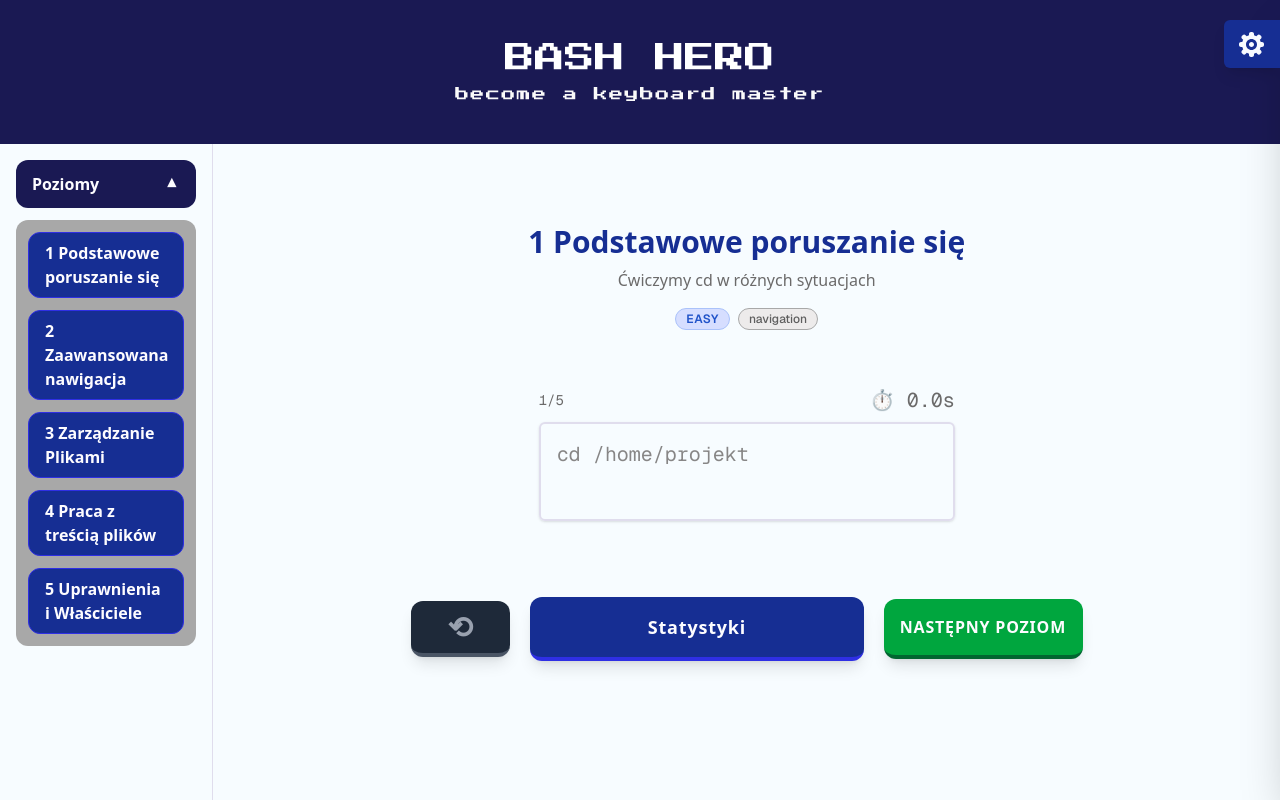
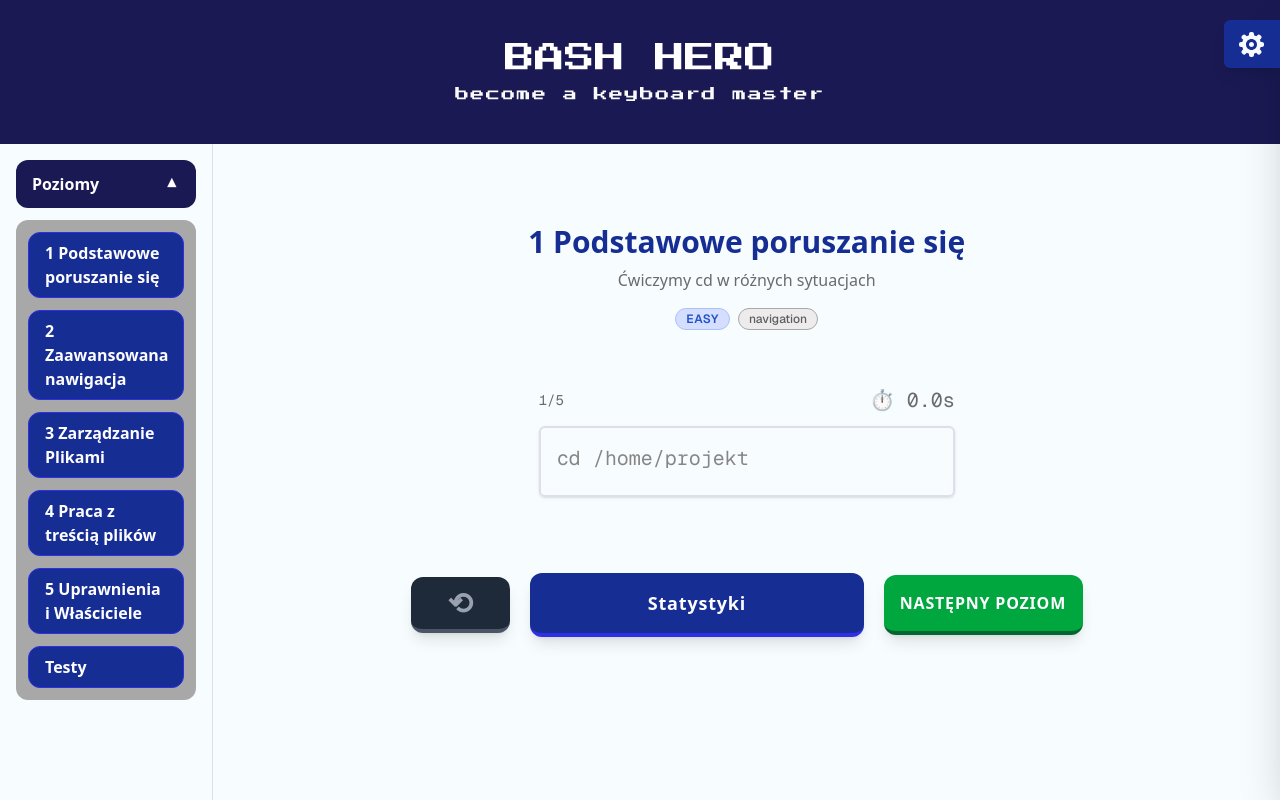
Before and after one commit to BashHero-Foundation/BashHero, a Next.js app: page /game/1 in a window 1280 px wide. Shown: the top 800 px of the page. Built offline with nearby package versions, Linux system fonts and the light colour scheme.

Commit message:
Long commands wrong layout fix + not allow paste

```diff
--- a/app/hooks/useKeyboardShortcuts.ts
+++ b/app/hooks/useKeyboardShortcuts.ts
@@ -7,6 +7,12 @@ export function useKeyboardShortcuts({handleEnter}: {handleEnter: () => void}) {
             handleEnter();
             return;
         }
+
+        if (e.ctrlKey && e.key === "v"){
+            e.preventDefault();
+            console.log("Nie tak łatwo ;)")
+        }
+
 
         if (e.key === "Tab"){
             e.preventDefault();
--- a/app/levels/chapter1.json
+++ b/app/levels/chapter1.json
@@ -165,6 +165,37 @@
         }
       ]
 
+    },
+    {
+      "id": "6",
+      "title": "Testy",
+      "description": "Testowanie",
+      "difficulty": "hard",
+      "category": "tests",
+      "points": 0,
+      "commands": [
+        {
+          "text": "aaaaaaaaaaaaa aaaaaaaaaaaaa aaaaaaaaaaaaa aaaaaaaaaaaaa",
+          "hint": "Nadaj plikowi uprawnienia do wykonywania"
+        },
+        {
+          "text": "asffaaaaaaaaaaaaaaaaaaaaaaa",
+          "hint": "Daj wszystkim pełne uprawnienia do pliku (odczyt, zapis, wykonanie)"
+        },
+        {
+          "text": "sudo",
+          "hint": "Zmień właściciela i grupę pliku na root (wymaga hasła administratora)"
+        },
+        {
+          "text": "whoami",
+          "hint": "Sprawdź, na jakim użytkowniku aktualnie pracujesz"
+        },
+        {
+          "text": "groups",
+          "hint": "Wyświetl listę grup, do których należysz"
+        }
+      ]
+
     }
 
   ]
--- a/components/StatsPageContent.tsx
+++ b/components/StatsPageContent.tsx
@@ -76,8 +76,6 @@ export function StatsPageContent({ level }: StatsPageContentProps) {
               </div>
               */}
 
-              <a href={scormify_path('/game')} className="text-2xl text-text-secondary font-bold hover:text-3xl duration-150"> Strona główna </a>
-
 
               {/* Timestamp */}
               <div className="text-center text-sm text-text-neutral mt-4">
--- a/components/TypingView.tsx
+++ b/components/TypingView.tsx
@@ -7,10 +7,9 @@ import { Level } from "@/app/types";
 import FinishedLevelButtons from './FinishedLevelButtons';
 import { useLiveTimer } from "@/app/hooks/useLiveTimer";
 import { useLevelStatsState } from "@/app/hooks/useLevelStatsState";
-import ThemeSwitcher from "./ThemeSwitcher";
 import TextCorrecter from "./TextCorrecter";
 import SettingsSidebar from "./settings";
-import { useState } from "react";
+import { useRef, useState, UIEvent } from "react";
 
 export function TypingView({ level, nextLevelId }: { level: Level; nextLevelId: string | null }) {
 
@@ -79,7 +78,7 @@ export function TypingView({ level, nextLevelId }: { level: Level; nextLevelId:
 
             {/* Total commands and timer */}
 
-            <div className="flex justify-between items-center mb-2 text-sm text-text-neutral font-mono">
+            <div className="flex justify-between items-center mb-3 text-sm text-text-neutral font-mono">
             <span>
                 {typing.currentIndex + 1}/{typing.totalCommands}
             </span>
@@ -93,10 +92,11 @@ export function TypingView({ level, nextLevelId }: { level: Level; nextLevelId:
 
             {/* TYPING AREA - future terminal style */}
 
-            <div className="relative font-mono text-xl p-4 border-2 border-border-separator rounded-md shadow-sm focus-within:border-btn-primary-bg transition duration-200">
+            <div className="relative font-mono text-xl p-4 border-2 border-border-separator rounded-md shadow-sm focus-within:border-btn-primary-bg
+            transition duration-200 overflow-hidden">
 
                 {/* Text to be typed */}
-                <div className="absolute inset-0 p-4 pointer-events-none whitespace-pre-wrap caret-terminal-caret">
+                <div className="absolute inset-0 p-4 pointer-events-none whitespace-pre caret-terminal-caret">
                 <TextCorrecter text={typing.text} currentCommand={typing.currentCommand} />
                 </div>
 
@@ -106,9 +106,15 @@ export function TypingView({ level, nextLevelId }: { level: Level; nextLevelId:
                 onChange={typing.handleChange}
                 onKeyDown={handleKeyDown}
                 spellCheck="false"
-                className="relative z-10 w-full bg-transparent text-transparent focus:outline-none resize-none overflow-hidden whitespace-pre-wrap caret-terminal-caret"
-                rows={2}
+                className="relative z-10 w-max min-w-full bg-transparent text-transparent focus:outline-none resize-none
+                whitespace-pre caret-terminal-caret overflow-hidden
+                "
+                style={{
+                    width: `${typing.text.length + 1}ch`,
+                }}
+                rows={1}
                 />
+
             </div>
 
             </div>
```
